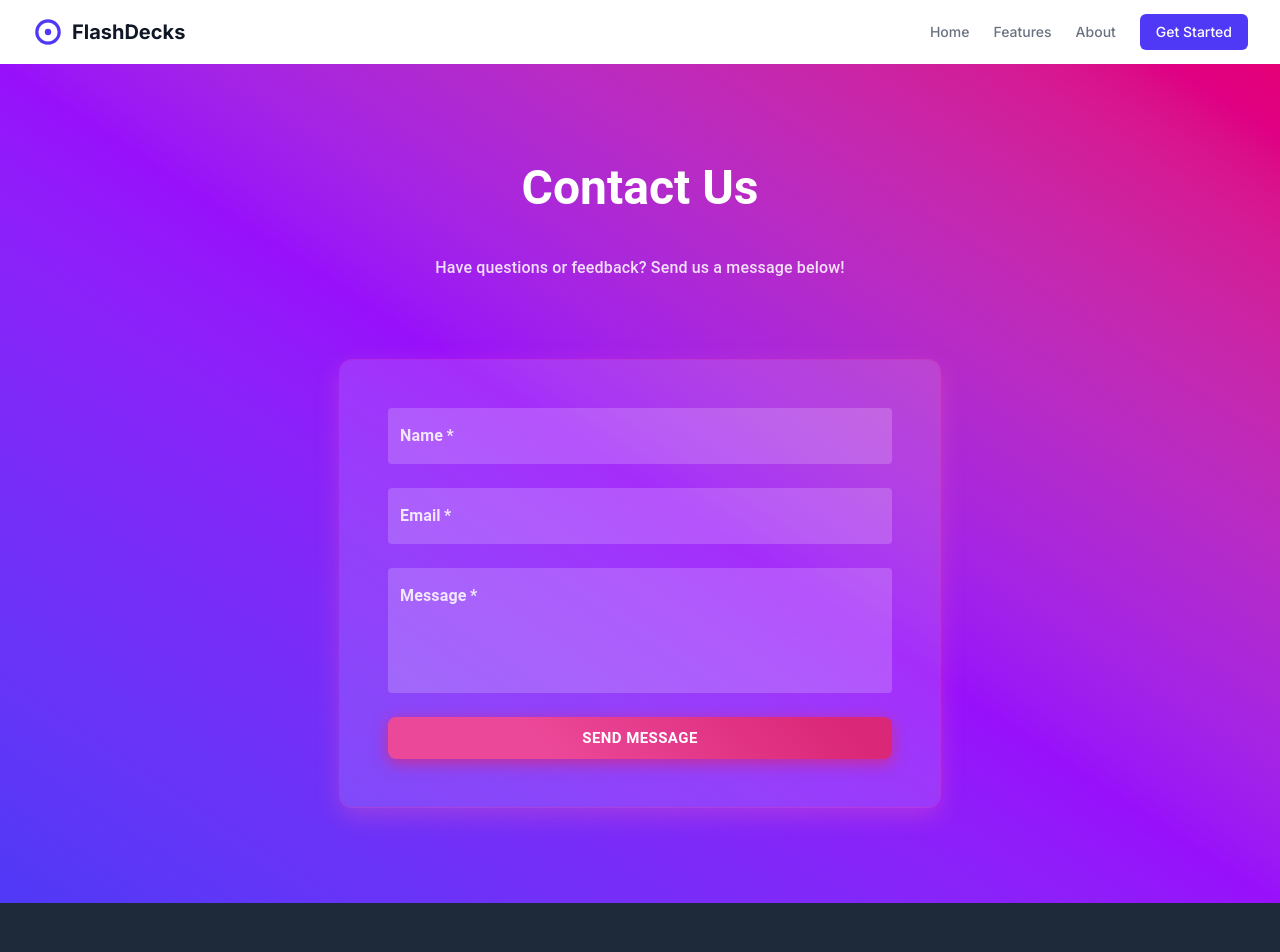
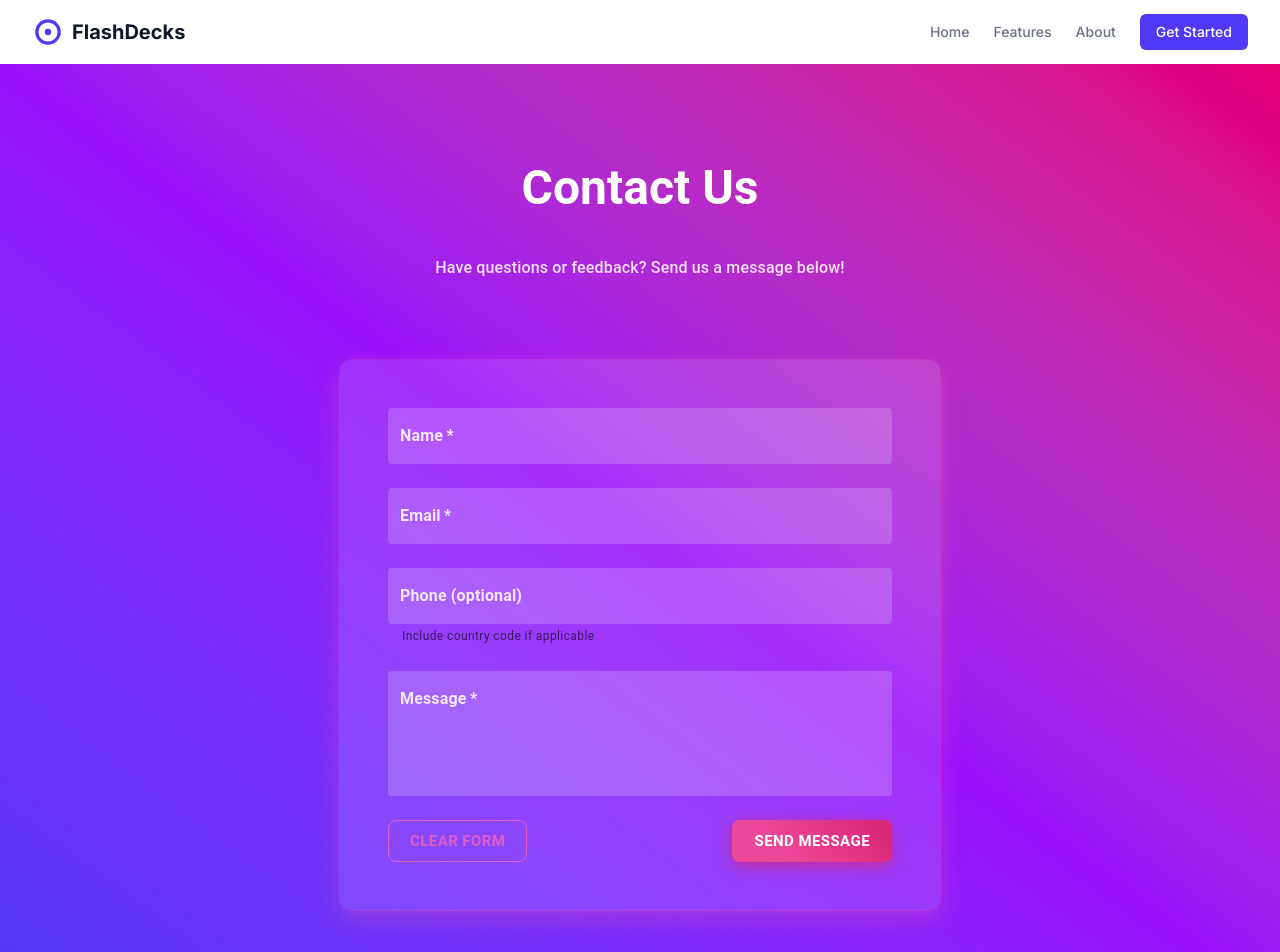
Before and after one commit to Lakshay-bleh/flashcarda-ai, a Next.js app: page /contact in a window 1280 px wide. Shown: the top 952 px of the page. Built offline with nearby package versions, Linux system fonts and the light colour scheme; no server answers.

Commit message:
minor updates version 2.7

```diff
--- a/src/app/(pages)/contact/page.tsx
+++ b/src/app/(pages)/contact/page.tsx
@@ -1,6 +1,6 @@
 'use client';
 
-import React, { useState } from 'react';
+import React, { useState, useEffect } from 'react';
 import {
   Box,
   Typography,
@@ -9,16 +9,52 @@ import {
   Button,
   Stack,
   Alert,
+  Collapse,
 } from '@mui/material';
 
 export default function ContactPage() {
   const [formData, setFormData] = useState({
     name: '',
     email: '',
+    phone: '',
     message: '',
   });
 
+  const [errors, setErrors] = useState<Partial<typeof formData>>({});
   const [submitted, setSubmitted] = useState(false);
+  const [loading, setLoading] = useState(false);
+
+  // Auto-dismiss success alert after 5 seconds
+  useEffect(() => {
+    if (submitted) {
+      const timer = setTimeout(() => setSubmitted(false), 5000);
+      return () => clearTimeout(timer);
+    }
+  }, [submitted]);
+
+  const validate = () => {
+    const errs: Partial<typeof formData> = {};
+
+    if (!formData.name.trim()) errs.name = 'Name is required.';
+    if (!formData.email.trim()) {
+      errs.email = 'Email is required.';
+    } else if (
+      !/^[A-Z0-9._%+-]+@[A-Z0-9.-]+\.[A-Z]{2,}$/i.test(formData.email.trim())
+    ) {
+      errs.email = 'Invalid email address.';
+    }
+    if (formData.phone.trim()) {
+      if (
+        !/^\+?[\d\s\-()]{7,}$/i.test(formData.phone.trim())
+      ) {
+        errs.phone = 'Invalid phone number.';
+      }
+    }
+    if (!formData.message.trim()) errs.message = 'Message is required.';
+
+    setErrors(errs);
+    return Object.keys(errs).length === 0;
+  };
 
   const handleChange = (
     e: React.ChangeEvent<HTMLInputElement | HTMLTextAreaElement>
@@ -27,14 +63,28 @@ export default function ContactPage() {
       ...prev,
       [e.target.name]: e.target.value,
     }));
+    setErrors((prev) => ({ ...prev, [e.target.name]: undefined }));
   };
 
   const handleSubmit = (e: React.FormEvent) => {
     e.preventDefault();
-    // Placeholder submit action
+
+    if (!validate()) return;
+
+    setLoading(true);
+
+    // Simulate API call
+    setTimeout(() => {
+      setLoading(false);
       setSubmitted(true);
-    // Clear form after submit
-    setFormData({ name: '', email: '', message: '' });
+      setFormData({ name: '', email: '', phone: '', message: '' });
+    }, 1500);
+  };
+
+  const handleReset = () => {
+    setFormData({ name: '', email: '', phone: '', message: '' });
+    setErrors({});
+    setSubmitted(false);
   };
 
   return (
@@ -98,6 +148,8 @@ export default function ContactPage() {
             onChange={handleChange}
             required
             fullWidth
+            error={!!errors.name}
+            helperText={errors.name}
             InputLabelProps={{
               style: { color: 'rgba(255 255 255 / 0.85)', fontWeight: 600 },
             }}
@@ -127,6 +179,8 @@ export default function ContactPage() {
             onChange={handleChange}
             required
             fullWidth
+            error={!!errors.email}
+            helperText={errors.email}
             InputLabelProps={{
               style: { color: 'rgba(255 255 255 / 0.85)', fontWeight: 600 },
             }}
@@ -148,6 +202,35 @@ export default function ContactPage() {
           />
 
           <TextField
+            label="Phone (optional)"
+            variant="filled"
+            name="phone"
+            value={formData.phone}
+            onChange={handleChange}
+            fullWidth
+            error={!!errors.phone}
+            helperText={errors.phone || 'Include country code if applicable'}
+            InputLabelProps={{
+              style: { color: 'rgba(255 255 255 / 0.85)', fontWeight: 600 },
+            }}
+            InputProps={{
+              style: { color: 'white' },
+              disableUnderline: true,
+              sx: {
+                bgcolor: 'rgba(255 255 255 / 0.18)',
+                borderRadius: 1,
+                transition: 'background-color 0.3s',
+                '&:hover': { bgcolor: 'rgba(255 255 255 / 0.28)' },
+                '&.Mui-focused': {
+                  bgcolor: 'rgba(255 105 180 / 0.3)',
+                  boxShadow: '0 0 0 3px rgba(255, 105, 180, 0.5)',
+                },
+              },
+            }}
+            inputProps={{ 'aria-label': 'Phone number' }}
+          />
+
+          <TextField
             label="Message"
             variant="filled"
             name="message"
@@ -157,6 +240,8 @@ export default function ContactPage() {
             multiline
             minRows={4}
             fullWidth
+            error={!!errors.message}
+            helperText={errors.message}
             InputLabelProps={{
               style: { color: 'rgba(255 255 255 / 0.85)', fontWeight: 600 },
             }}
@@ -177,10 +262,35 @@ export default function ContactPage() {
             inputProps={{ 'aria-label': 'Message' }}
           />
 
+          <Stack direction="row" spacing={2} >
+            <Box sx={{ flex: 1, display: 'flex', justifyContent: 'flex-start' }}>
+              <Button
+              type="button"
+              variant="outlined"
+              size="large"
+              onClick={handleReset}
+              sx={{
+                borderColor: 'rgba(255 105 180 / 0.7)',
+                color: 'rgba(255 105 180 / 0.7)',
+                fontWeight: 700,
+                borderRadius: 2,
+                '&:hover': {
+                borderColor: 'rgba(255 105 180 / 1)',
+                color: 'rgba(255 105 180 / 1)',
+                },
+                transition: 'all 0.3s ease',
+              }}
+              aria-label="Reset form"
+              >
+              Clear form
+              </Button>
+            </Box>
+            <Box sx={{ flex: 1, display: 'flex', justifyContent: 'flex-end' }}>
               <Button
                 type="submit"
                 variant="contained"
                 size="large"
+                disabled={loading}
                 sx={{
                   background:
                     'linear-gradient(45deg, #ec4899 30%, #db2777 90%)', // pink gradient
@@ -203,10 +313,12 @@ export default function ContactPage() {
                 }}
                 aria-label="Send Message"
               >
-            Send Message
+                {loading ? 'Sending...' : 'Send Message'}
               </Button>
+            </Box>
+          </Stack>
 
-          {submitted && (
+          <Collapse in={submitted} unmountOnExit>
             <Alert
               severity="success"
               onClose={() => setSubmitted(false)}
@@ -218,10 +330,11 @@ export default function ContactPage() {
                 userSelect: 'text',
               }}
               role="alert"
+              aria-live="polite"
             >
               Thank you for your message! We will get back to you soon.
             </Alert>
-          )}
+          </Collapse>
         </Stack>
       </Paper>
     </Box>
--- a/src/app/(pages)/profile/edit-form.tsx
+++ b/src/app/(pages)/profile/edit-form.tsx
@@ -3,6 +3,7 @@
 import { useState, useEffect } from 'react';
 import Image from 'next/image';
 import { toast } from 'sonner';
+import { useRouter } from 'next/navigation'; // or 'next/router' if using pages router
 
 type Props = {
   userId: string;
@@ -17,6 +18,8 @@ type ProfileData = {
 };
 
 export default function EditProfileForm({ userId }: Props) {
+  const router = useRouter();
+
   const [profile, setProfile] = useState<ProfileData>({
     full_name: '',
     username: '',
@@ -123,7 +126,6 @@ export default function EditProfileForm({ userId }: Props) {
   const handleSubmit = async (e: React.FormEvent) => {
     e.preventDefault();
 
-    // Clear previous username uniqueness error
     setUsernameError(null);
 
     if (!validateFields()) return;
@@ -132,9 +134,11 @@ export default function EditProfileForm({ userId }: Props) {
 
     const toastId = toast.loading('Validating username...');
 
-    const isUnique = await fetch(`/api/check-username?username=${encodeURIComponent(profile.username)}&userId=${userId}`)
-      .then(res => res.json())
-      .then(data => data.isUnique);
+    const isUnique = await fetch(
+      `/api/check-username?username=${encodeURIComponent(profile.username)}&userId=${userId}`
+    )
+      .then((res) => res.json())
+      .then((data) => data.isUnique);
 
     if (!isUnique) {
       setUsernameError('This username is already taken.');
@@ -165,6 +169,8 @@ export default function EditProfileForm({ userId }: Props) {
 
       toast.dismiss(saveToastId);
       toast.success('Profile updated!');
+
+      router.push('/home'); // Redirect on success
     } catch {
       toast.dismiss(saveToastId);
       toast.error('Failed to save profile');
--- a/src/app/page.tsx
+++ b/src/app/page.tsx
@@ -85,13 +85,13 @@ export default function Home() {
                 <Link
                   href="/sign-up"
                   className="inline-flex items-center px-6 py-3 border border-transparent text-base font-medium rounded-md text-indigo-600 bg-white hover:bg-gray-50"
-                  legacyBehavior>
+                >
                   Start Learning
                 </Link>
                 <Link
                   href="/sign-up"
                   className="ml-4 inline-flex items-center px-6 py-3 border border-transparent text-base font-medium rounded-md text-white bg-indigo-500 bg-opacity-60 hover:bg-opacity-70"
-                  legacyBehavior>
+                >
                   See How it Works
                 </Link>
               </div>
@@ -198,7 +198,7 @@ export default function Home() {
           <Link
             href="/sign-up"
             className="mt-8 w-full inline-flex items-center justify-center px-5 py-3 border border-transparent text-base font-medium rounded-md text-indigo-600 bg-white hover:bg-indigo-50 sm:w-auto"
-            legacyBehavior>
+          >
             Sign up for free
           </Link>
         </div>
--- a/src/middleware.ts
+++ b/src/middleware.ts
@@ -2,10 +2,25 @@ import { clerkMiddleware, createRouteMatcher } from '@clerk/nextjs/server';
 import { NextResponse } from 'next/server';
 
 const isPublicRoute = createRouteMatcher([
-  '/',
-  '/sign-in(.*)',
-  '/sign-up(.*)',
-  '/decks/(.*)/shared/(.*)', // Allow shared deck routes to be public
+  '/',                        // homepage
+  '/sign-in(.*)',             // sign-in pages
+  '/sign-up(.*)',             // sign-up pages
+  '/decks/(.*)/shared/(.*)',  // public shared decks
+
+  // Footer-linked public pages only
+  '/features',
+  '/examples',
+  '/updates',
+  '/pricing',
+  '/docs',
+  '/contact',
+  '/help',
+  '/about',
+  '/blog',
+  '/careers',
+  '/privacy',
+  '/terms',
+  '/cookies',
 ]);
 
 export default clerkMiddleware(async (auth, request) => {
```
Also changed, not shown: components/Footer.tsx (+7 -7 lines), components/Sidebar.tsx (+9 -12 lines), ml-backend/requirements.txt. Lines whose indentation alone changed are shown as unchanged.
